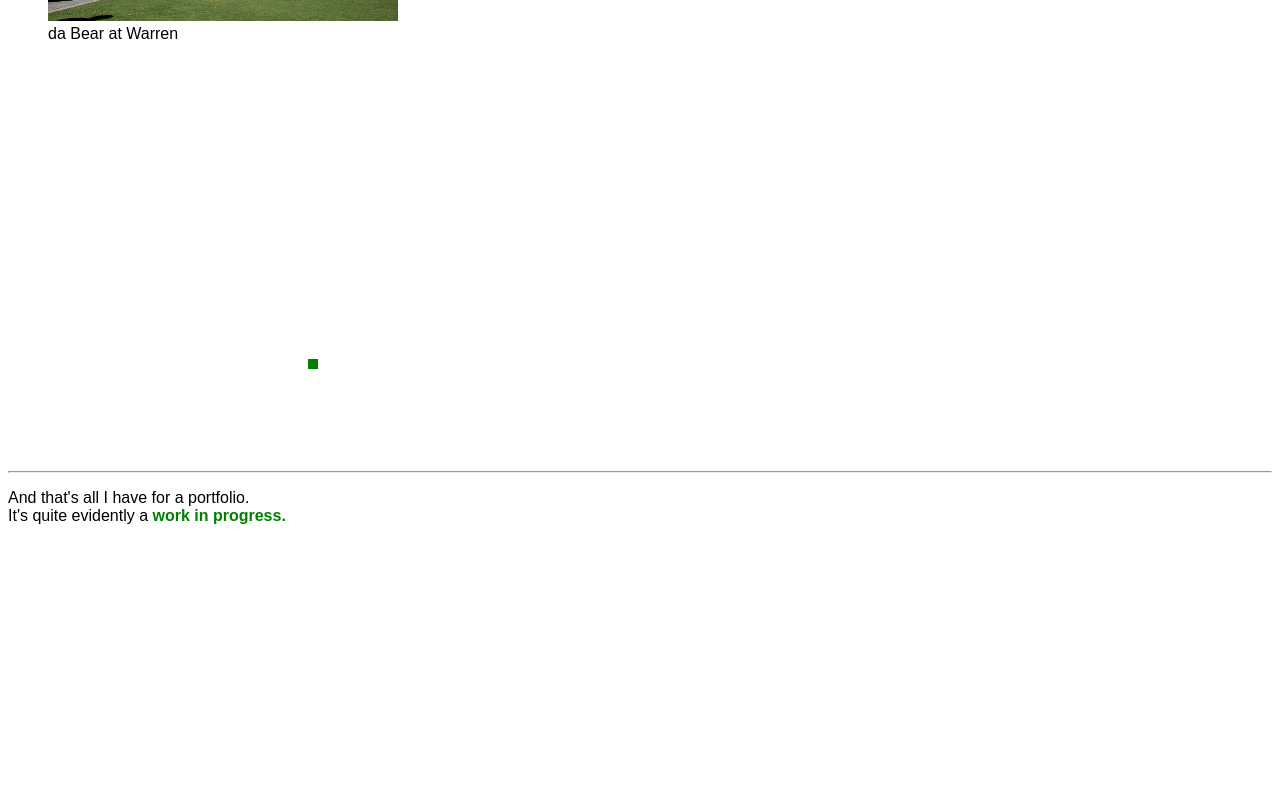
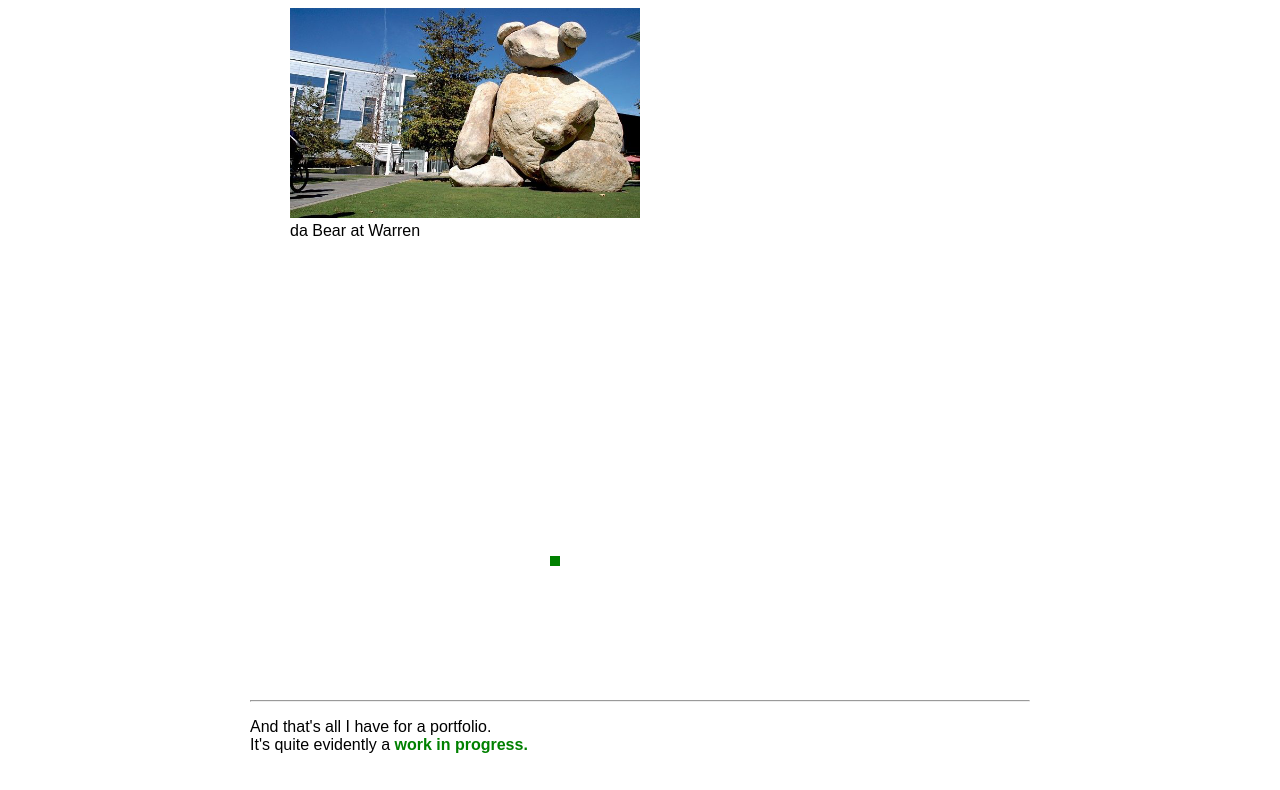
Before and after one commit to smadduri001/HW5, a plain HTML site: page index.html in a window 1280 px wide. Shown: the part 1266-2056 px from the top of the page. Before the commit the page ends 1807 px from the top, so only its background shows below. Drawn offline with Linux system fonts and the light colour scheme.

Commit message:
basic script css

```diff
--- a/script.css
+++ b/script.css
@@ -1,3 +1,16 @@
 * {
     font-family: Sans-Serif;
 }
+
+html, body {
+    display: grid;
+    grid-template-columns: auto;
+    grid-gap: 2em;
+    margin: 0 auto;
+    max-width: 50em;
+    padding: 10px;
+}
+
+header, footer {
+    grid-column: 1/4;
+}
```
